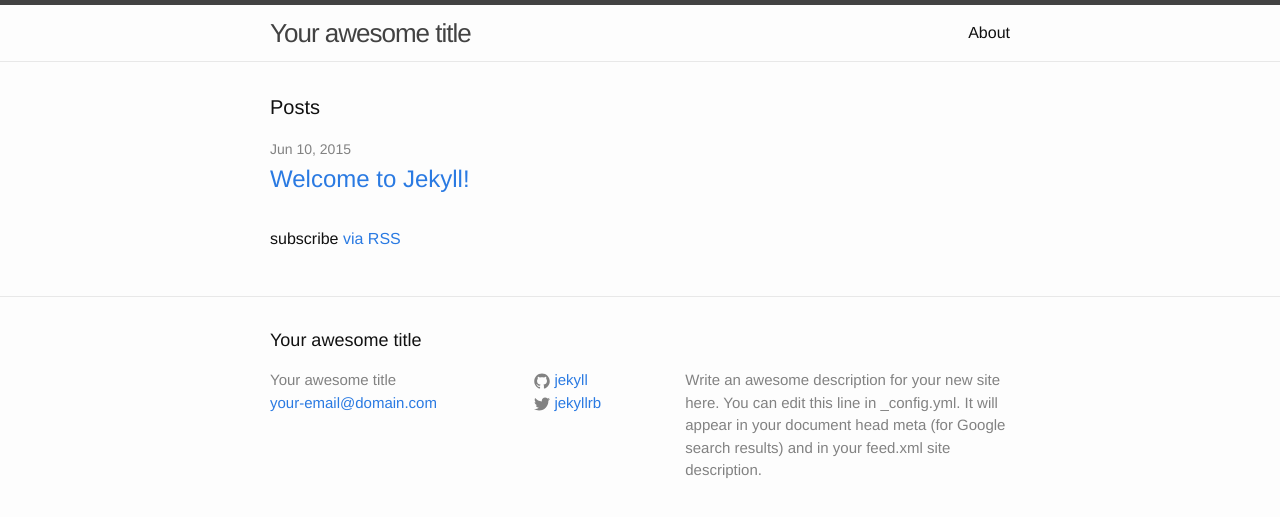
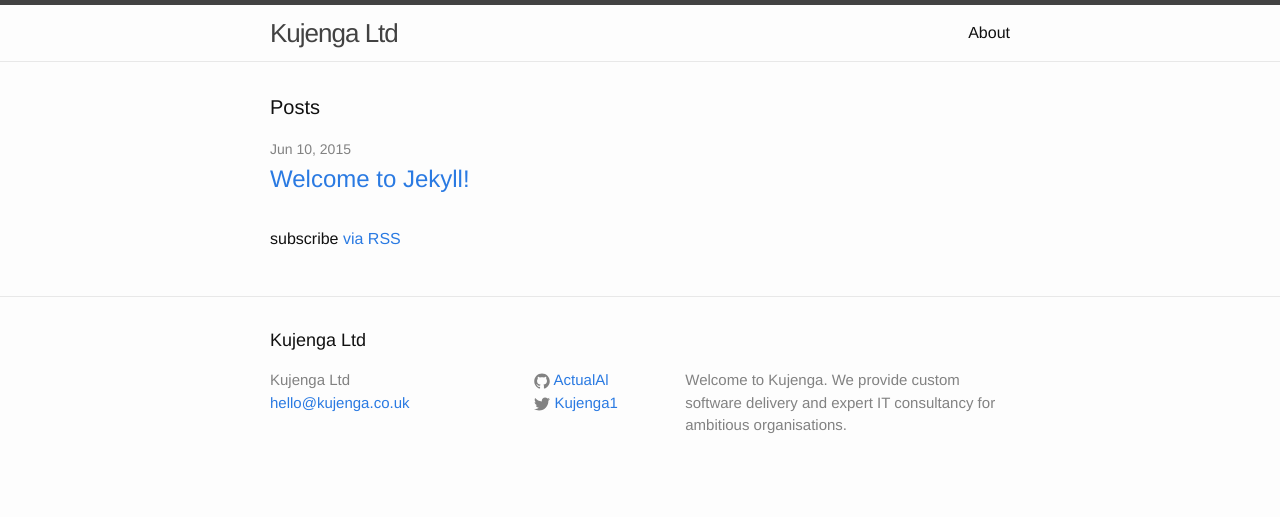
Before and after one commit to ActualAl/ActualAl.github.io, a Jekyll site: the page built from index.html, in a window 1280 px wide. Shown: the top 517 px of the page. Built offline with Jekyll 4.4.1, drawn with Linux system fonts in a browser that asks for light colours.

Commit message:
Upodated config.yml

```diff
--- a/_config.yml
+++ b/_config.yml
@@ -1,14 +1,12 @@
 # Site settings
-title: Your awesome title
-email: your-email@domain.com
+title: Kujenga Ltd
+email: hello@kujenga.co.uk
 description: > # this means to ignore newlines until "baseurl:"
-  Write an awesome description for your new site here. You can edit this
-  line in _config.yml. It will appear in your document head meta (for
-  Google search results) and in your feed.xml site description.
+  Welcome to Kujenga. We provide custom software delivery and expert IT consultancy for ambitious organisations.
 baseurl: "" # the subpath of your site, e.g. /blog/
 url: "http://yourdomain.com" # the base hostname & protocol for your site
-twitter_username: jekyllrb
-github_username:  jekyll
+twitter_username: Kujenga1
+github_username:  ActualAl
 
 # Build settings
 markdown: kramdown
```
